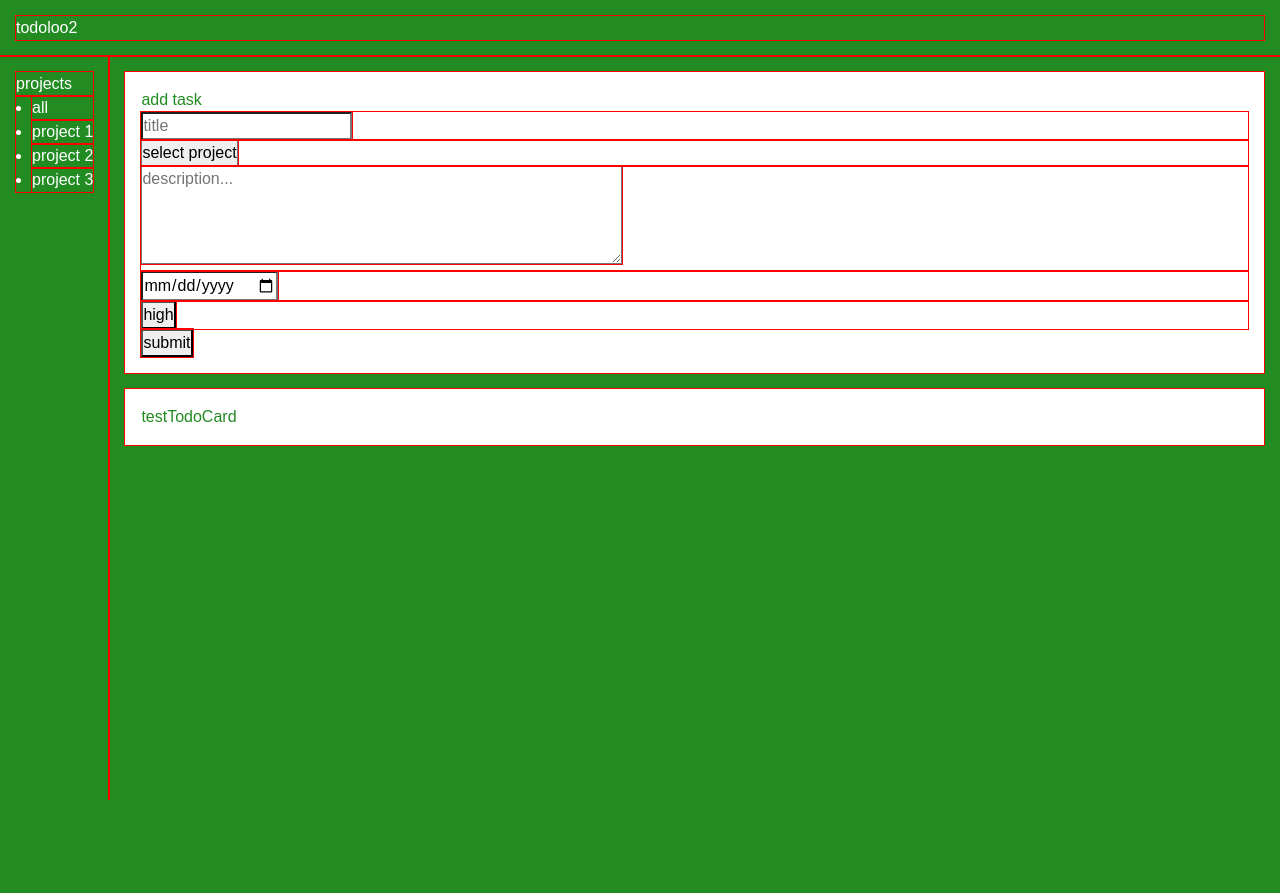
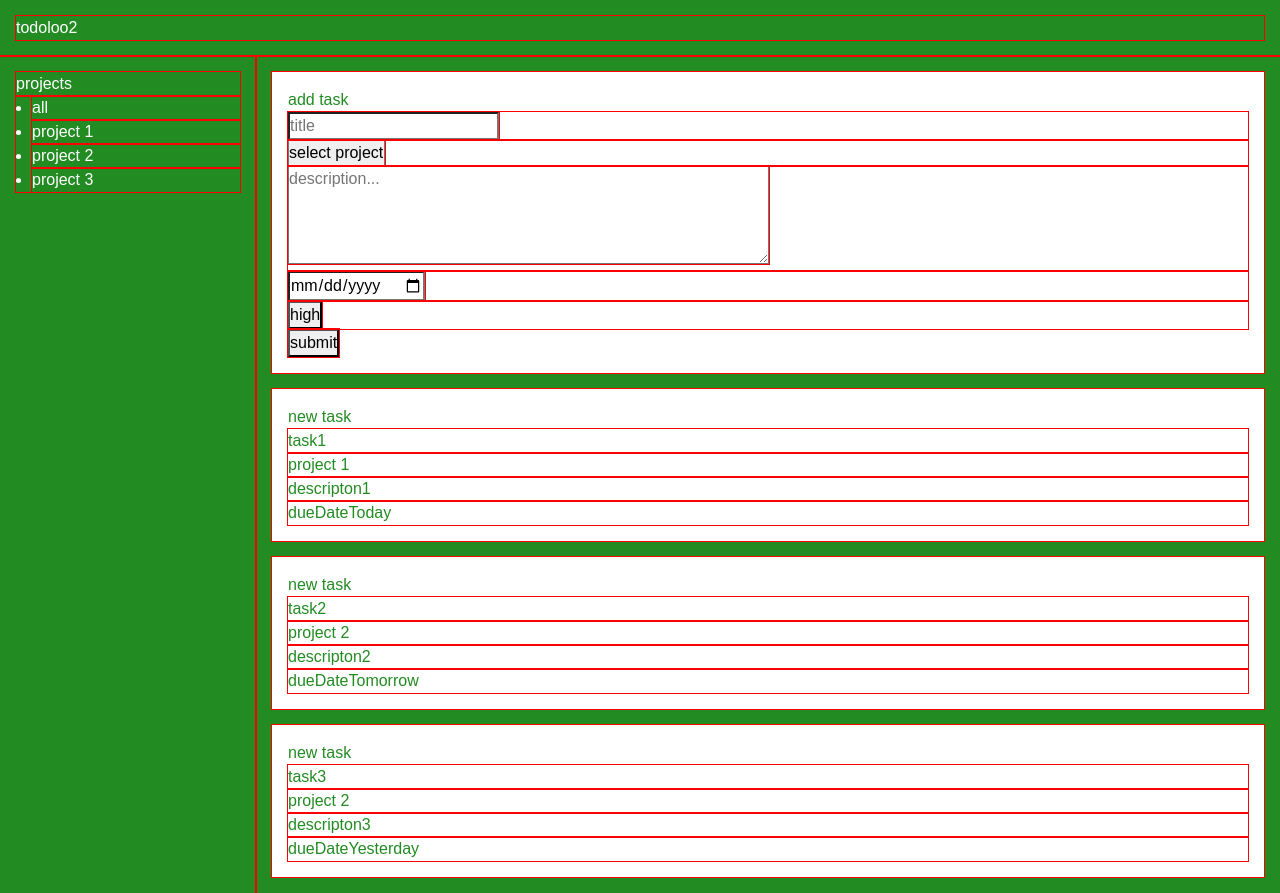
Before and after one commit to dawrentz/TOP-todo-list_B, a website built with webpack: page src/template.html in a window 1280 px wide. Before the commit the page ends 800 px from the top, so only its background shows below. Built offline with nearby package versions, Linux system fonts and the light colour scheme.

Commit message:
Render all tasks as todo cards.
- Renders each task from HTLM template and populates each data Lines
    with coressponding task.prop
- May need modification when introduce filtering (pass a filtered task
    list)

```diff
--- a/src/index.js
+++ b/src/index.js
@@ -22,5 +22,4 @@ taskModule.addTasktoTaskList(task2);
 const task3 = new taskModule.Task("task3", "project 2", "descripton3", "dueDateYesterday", "med priority");
 taskModule.addTasktoTaskList(task3);
 
-renderModule.renderProjectList()
 renderModule.renderAll();
--- a/src/renderModule.js
+++ b/src/renderModule.js
@@ -1,19 +1,11 @@
 //renderModule.js
 
 import * as projectModule from "./projectModule.js";
+import * as taskModule from "./taskModule.js";
 
 //declarations
 const projectsListElm = document.querySelector("#projects-list");
 const mainContentContainer = document.querySelector("#main-content");
-
-// //console testing
-// //accepts filtered taskList
-// export function render(itemList) {
-//     //log in console for now
-//     itemList.forEach((item) => {
-//         console.table(item);
-//     });
-// }
 
 export function renderProjectList() {
     //get sorted projects list
@@ -27,19 +19,21 @@ export function renderProjectList() {
 }
 
 export function renderAll() {
-    const defaultTodoCard = createDefaultTodoCard();
-    appendElmToLocation(defaultTodoCard, mainContentContainer);
-
-    //test
-    const testTodoCard = createTodoCard("div", "todo-card");
-    testTodoCard.textContent = "testTodoCard";
-    appendElmToLocation(testTodoCard, mainContentContainer);
+    //wipe all first?
+    renderProjectList();
+    renderDefaultTodoCard();
+    renderTodoCards();
 }
 
 //generic elements creation with classname
-function createElm(elm, classNameArg) {
+function createElm(elm, classNameArg, optionalIDArg) {
     const newElm = document.createElement(elm);
     newElm.className = classNameArg;
+    //optional id
+    //test
+    if (optionalIDArg !== undefined) {
+        newElm.id = optionalIDArg;
+    }
 
     return newElm;
 }
@@ -52,15 +46,65 @@ function appendElmToLocation(element, location) {
 
 //create default card with html template
 function createDefaultTodoCard() {
-    const defaultTodoCard = createTodoCard("div", "todo-card default-todo-card");
-    // const defaultTodoCard;
+    //create card and append template
+    const defaultTodoCard = createCard("div", "todo-card", "default-todo-card");
     const templateClone = cloneTemplate("#default-todo-card-template");
     appendElmToLocation(templateClone, defaultTodoCard);
+
     return defaultTodoCard;
 }
 
-function createTodoCard(element, classNameArg) {
-    const newCard = createElm(element, classNameArg);
+//create and append default todo card
+function renderDefaultTodoCard() {
+    const defaultTodoCard = createDefaultTodoCard();
+    appendElmToLocation(defaultTodoCard, mainContentContainer);
+}
+
+//create todo task card
+function createToDoCard(task) {
+    //create card and append template
+    const todoCard = createCard("div", "todo-card", task.idNum); //task.id will need string
+    const templateClone = cloneTemplate("#todo-card-template");
+    appendElmToLocation(templateClone, todoCard);
+
+    //populate template
+    populateTodoCard(task, todoCard);
+
+    return todoCard;
+
+}
+
+//create append all todo cards from list
+function renderTodoCards() {
+    //may need to pass a taskListArg when introduce filtering task by project (or other)
+    //make getFilteredTaskList() in taskModule?
+    const taskList = taskModule.getTaskList();
+    taskList.forEach((task) => {
+        const newTodoCard = createToDoCard(task);
+        appendElmToLocation(newTodoCard, mainContentContainer);
+    });
+}
+
+function populateTodoCard(task, card) {
+    //collect elms to populate
+    const todoTitleElm = card.querySelector("#todo-title");
+    const todoProjectElm = card.querySelector("#todo-project");
+    const todoDescriptElm = card.querySelector("#todo-description");
+    const todoDueDateElm = card.querySelector("#todo-dueDate");
+    //priority is the card color
+
+    //link elms to task prop to populate
+    todoTitleElm.textContent = task.title;
+    todoProjectElm.textContent = task.project;
+    todoDescriptElm.textContent  = task.description;
+    todoDueDateElm.textContent = task.dueDate;
+    //set priority class?
+
+
+}
+
+function createCard(element, classNameArg, IDArg) {
+    const newCard = createElm(element, classNameArg, IDArg);
     return newCard;
 }
 
--- a/src/style.css
+++ b/src/style.css
@@ -24,7 +24,7 @@ body {
     font-family: var(--font-family-main);
 
     display: grid;
-    grid-template-columns: auto 1fr;
+    grid-template-columns: 1fr 4fr;
     grid-template-rows: auto 1fr;
 
     /* set height so side bar can always fill up page vertically */
--- a/src/template.html
+++ b/src/template.html
@@ -26,9 +26,15 @@
         <!-- populated by js -->
     </div>
 
-    <!-- default todo card template innerHTML -->
+    <!-- ======================================================== -->
+    <!-- templates -->
+    <!-- ======================================================== -->
+
+    <!-- default todo card innerHTML template -->
     <template id="default-todo-card-template">
         add task
+
+        <!-- title input -->
         <div class="todo-input-line">
             <input
             type="text"
@@ -36,30 +42,80 @@
             id="todo-title-input"
             placeholder="title">
         </div>
+
+        <!-- project input -->
         <div class="todo-input-line">
             <select id="todo-project-input">
                 <option value="">select project</option>
             </select>
         </div>
+
+        <!-- description input -->
         <div class="todo-input-line">
             <textarea id="todo-description-input"
             placeholder="description..."
             rows="4"
             cols="50"></textarea>
         </div>
+
+        <!-- dueDate input -->
         <div class="todo-input-line">
             <input
             type="date"
             name="todo-dueDate-input"
             id="todo-dueDate-input"
             >
-            <!-- use js to make placeholder "today" -->
-            <!-- placeholder="title"> -->
         </div>
+
+        <!-- priority input -->
         <div class="todo-input-line">
             <button type="button" id="todo-priority-input">high</button>
         </div>
+
+        <!-- submit -->
         <button type="button" id="submit-new-todo-button">submit</button>
+    </template>
+
+
+    <!-- todo card innerHTML template -->
+    <template id="todo-card-template">
+        new task
+
+        <!-- title line -->
+        <div class="todo-data-line">
+            <div id="todo-title">
+                <!-- populated by js -->
+            </div>
+        </div>
+
+        <!-- project line -->
+        <div class="todo-data-line">
+            <div id="todo-project">
+                <!-- populated by js -->
+            </div>
+        </div>
+
+        <!-- description line -->
+        <div class="todo-data-line">
+            <div id="todo-description">
+                <!-- populated by js -->
+            </div>
+        </div>
+
+        <!-- dueDate line -->
+        <div class="todo-data-line">
+            <div id="todo-dueDate">
+                <!-- populated by js -->
+            </div>
+        </div>
+
+        <!-- priority line -->
+         <!-- just use a color for priority (keeping it basic) -->
+        <!-- <div class="todo-data-line">
+            <div id="todo-priority">
+            </div>
+        </div> -->
+
     </template>
 </body>
 </html>
```
Also changed, not shown: README.md.
